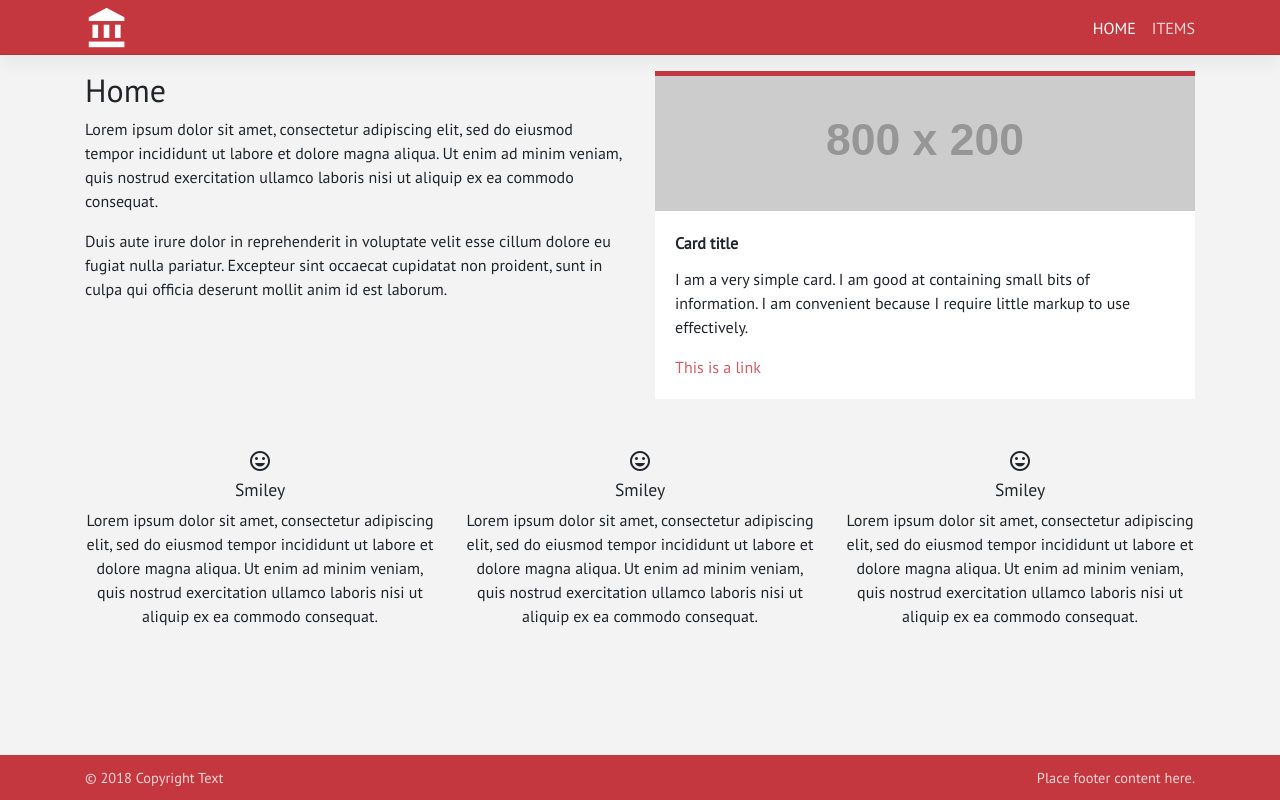
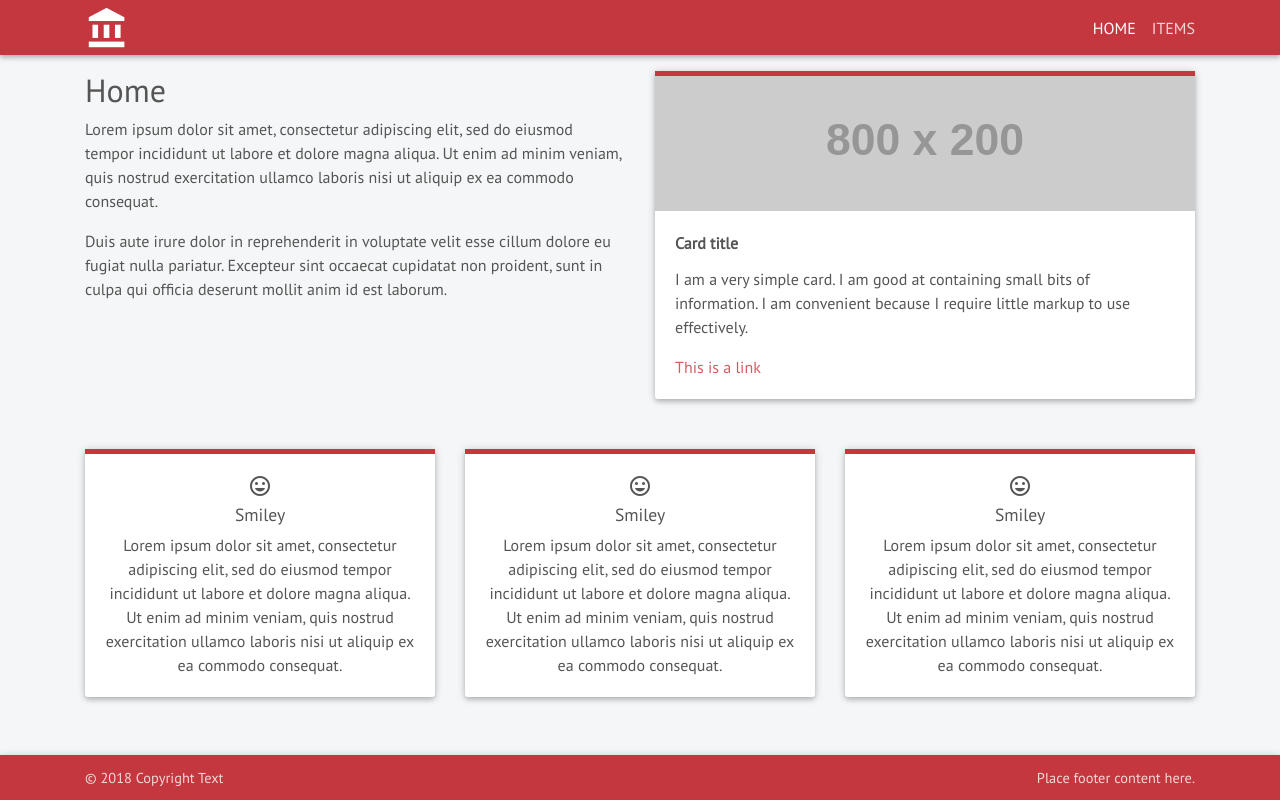
Before and after one commit to sandeepmi/fullstack-vue-app, a Vue app in the folder client/: page / in a window 1280 px wide. Built offline with nearby package versions, Linux system fonts and the light colour scheme.

Commit message:
style updates - colors, shadow

```diff
--- a/client/src/components/Home.vue
+++ b/client/src/components/Home.vue
@@ -29,20 +29,32 @@
 
     <section>
       <div class="row">
-        <div class="col-md text-center">
+        <div class="col-md">
+          <div class="card">
+            <div class="card-body text-center">
               <i class="material-icons medium">insert_emoticon</i>
               <h5>Smiley</h5>
               <p class="light center">Lorem ipsum dolor sit amet, consectetur adipiscing elit, sed do eiusmod tempor incididunt ut labore et dolore magna aliqua. Ut enim ad minim veniam, quis nostrud exercitation ullamco laboris nisi ut aliquip ex ea commodo consequat.</p>
             </div>
-        <div class="col-md text-center">
+          </div>
+        </div>
+        <div class="col-md">
+          <div class="card">
+            <div class="card-body text-center">
               <i class="material-icons medium">insert_emoticon</i>
               <h5>Smiley</h5>
               <p class="light center">Lorem ipsum dolor sit amet, consectetur adipiscing elit, sed do eiusmod tempor incididunt ut labore et dolore magna aliqua. Ut enim ad minim veniam, quis nostrud exercitation ullamco laboris nisi ut aliquip ex ea commodo consequat.</p>
             </div>
-        <div class="col-md text-center">
+          </div>
+        </div>
+        <div class="col-md">
+          <div class="card">
+            <div class="card-body text-center">
               <i class="material-icons medium">insert_emoticon</i>
               <h5>Smiley</h5>
               <p class="light center">Lorem ipsum dolor sit amet, consectetur adipiscing elit, sed do eiusmod tempor incididunt ut labore et dolore magna aliqua. Ut enim ad minim veniam, quis nostrud exercitation ullamco laboris nisi ut aliquip ex ea commodo consequat.</p>
+            </div>
+          </div>
         </div>
       </div>
     </section>
@@ -59,7 +71,7 @@ export default {
     showLinkInfo () {
       const options = {
         title: 'Link Message',
-        message: 'Lorem ipsum dolor sit amet, consectetur adipiscing elit, sed do eiusmod tempor incididunt ut labore et dolore magna aliqua. Ut enim ad minim veniam, quis nostrud exercitation ullamco laboris nisi ut aliquip ex ea commodo consequat.',
+        message: 'Lorem ipsum dolor sit amet, consectetur adipiscing elit, sed do eiusmod tempor incididunt ut labore et dolore magna aliqua.',
         actions: [
           {
             label: 'Yes',
--- a/client/src/less/core/modal.less
+++ b/client/src/less/core/modal.less
@@ -22,7 +22,6 @@
   margin: 0px auto;
   padding: 20px 25px;
   background-color: @white;
-  box-shadow: 0 2px 8px rgba(0, 0, 0, .33);
   transition: all .3s ease;
   position: relative;
 
--- a/client/src/less/core/toasts.less
+++ b/client/src/less/core/toasts.less
@@ -9,7 +9,6 @@
     min-width: 250px;
     position: relative;
     background-color: white;
-    box-shadow: 0px 1px 3px grey;
     transition: 400ms cubic-bezier(0.17, 0.67, 0.17, 0.98);
     transition-property: opacity, margin, transform;
     z-index: 3;
--- a/client/src/less/main.less
+++ b/client/src/less/main.less
@@ -8,6 +8,7 @@
 html body {
   font-family: 'PT Sans', sans-serif;
   background-color: @light-gray;
+  color: @black;
 }
 
 section {
@@ -61,6 +62,12 @@ h2 {
 /* Cards
 -------------------------------------------------- */
 .card {
+  .card-body {
+    > *:last-child {
+      margin-bottom: 0;
+    }
+  }
+
   .ss-border
 }
 
--- a/client/src/less/nav.less
+++ b/client/src/less/nav.less
@@ -6,7 +6,6 @@
   min-height: 55px;
   padding: 0;
   background-color: @base-color;
-  box-shadow: 0 0.5rem 1rem rgba(0,0,0,.05), inset 0 -1px 0 rgba(0,0,0,.1);
 
   .navbar-brand {
     padding: 0;
@@ -29,6 +28,8 @@
   .navbar-nav {
     margin-right: -0.5rem;
   }
+
+  .ss-shadow
 }
 
 /* Footer - Sticky footer
@@ -48,6 +49,8 @@ body {
   line-height: 45px; /* Vertically center the text there */
   background-color: @base-color;
   font-size: 0.9rem;
+
+  .ss-shadow
 }
 
 /* Header & Footer - Common styles
--- a/client/src/less/theme.less
+++ b/client/src/less/theme.less
@@ -1,16 +1,23 @@
 @base-color: #c4373e;
 @base-bg-text-color: rgba(255,255,255,.8);
-@light-gray: #f3f3f3;
+@light-gray: #f5f6f7;
 @dark-gray: #686565;
 @dark-gray-bg-text-color: #eeeeee;
 @white: #ffffff;
+@black: #555555;
 @success: #28a745;
 @error: #dc3545;
 
+.ss-shadow {
+  box-shadow: 0 1px 8px 0 rgba(0,0,0,.2), 0 3px 4px 0 rgba(0,0,0,.14), 0 1px 3px -2px rgba(0,0,0,.12);
+}
+
 .ss-border {
   border: none;
-  border-radius: 0;
+  border-radius: 0 0 3px 3px;
   border-top: solid 5px @base-color;
+
+  .ss-shadow
 }
 
 .ss-form-control-border {
```
Lines whose indentation alone changed are shown as unchanged.
